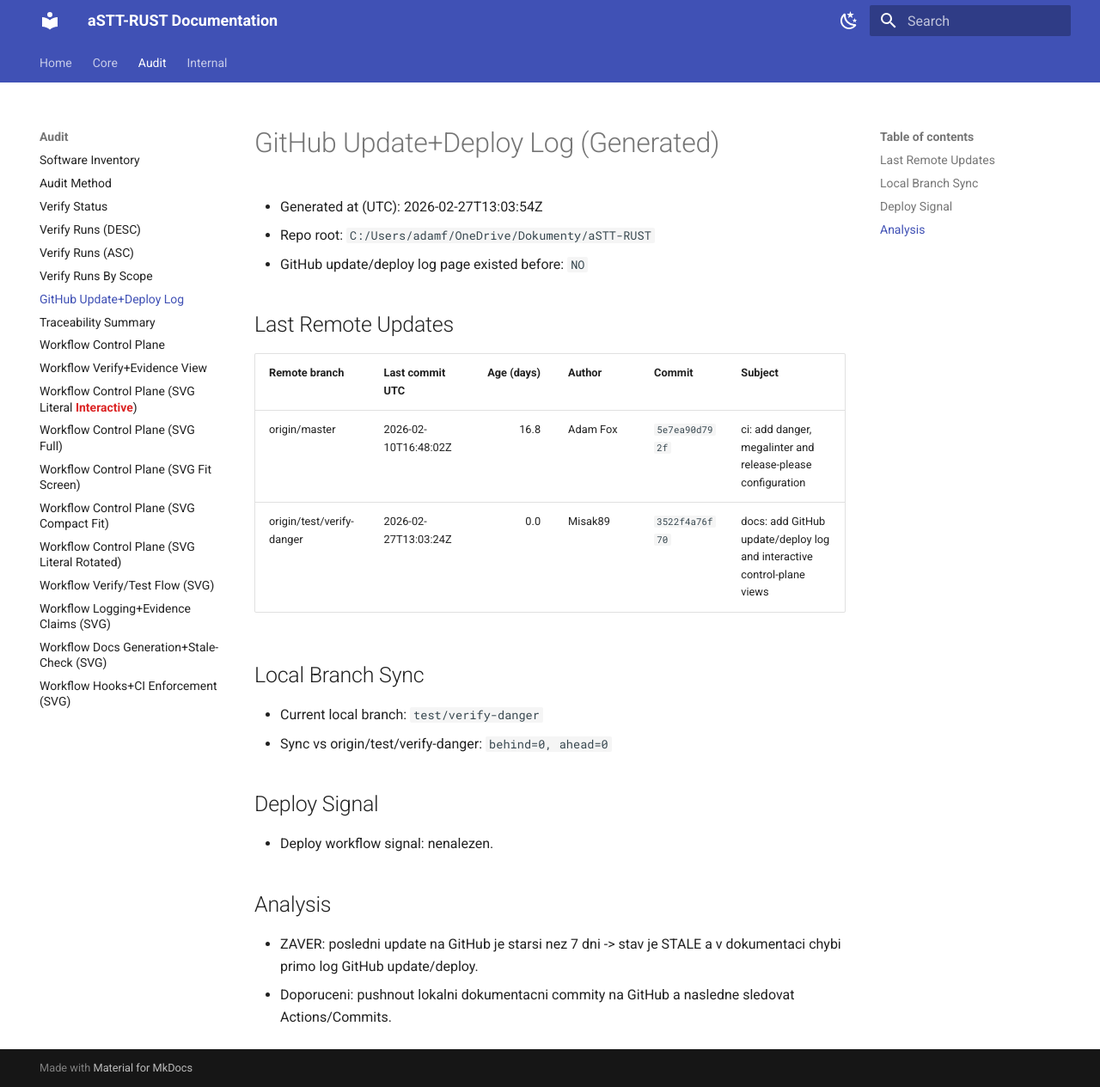
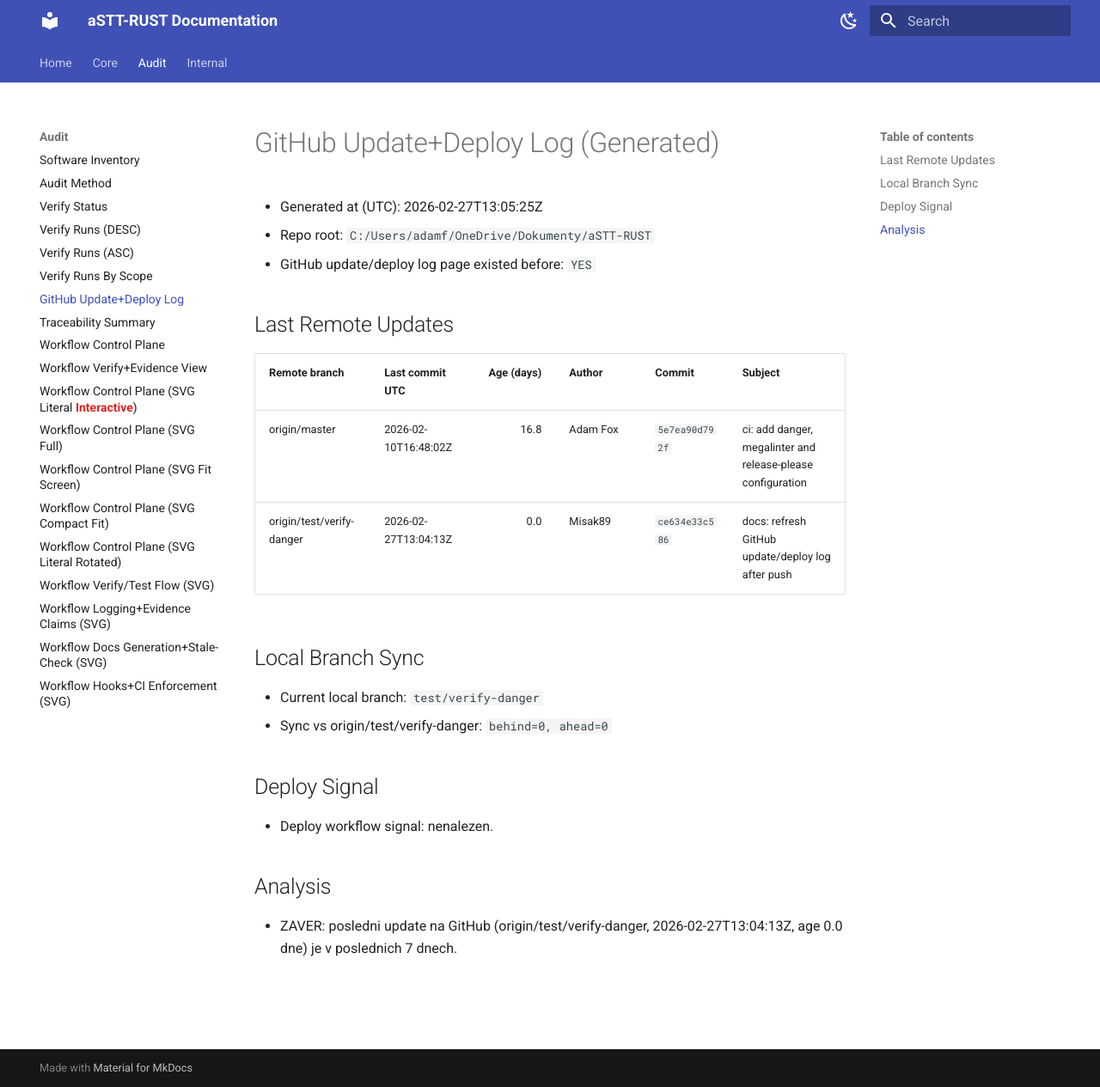
Before and after one commit to Misak89/aSTT-RUST, an MkDocs documentation site: the page built from docs/generated/control/GITHUB_UPDATE_DEPLOY_LOG.md, in a window 1280 px wide and 1265 px high. Shown: the whole window at 86% size. Built offline with MkDocs 1.6.1 and Material for MkDocs 9.7.7, drawn with Linux system fonts in a browser that asks for light colours.

Commit message:
docs: fix stale detection logic in GitHub update/deploy log

```diff
--- a/docs/generated/control/GITHUB_UPDATE_DEPLOY_LOG.md
+++ b/docs/generated/control/GITHUB_UPDATE_DEPLOY_LOG.md
@@ -1,15 +1,15 @@
 # GitHub Update+Deploy Log (Generated)
 
-- Generated at (UTC): 2026-02-27T13:03:54Z
+- Generated at (UTC): 2026-02-27T13:05:25Z
 - Repo root: `C:/Users/adamf/OneDrive/Dokumenty/aSTT-RUST`
-- GitHub update/deploy log page existed before: `NO`
+- GitHub update/deploy log page existed before: `YES`
 
 ## Last Remote Updates
 
 | Remote branch | Last commit UTC | Age (days) | Author | Commit | Subject |
 | :--- | :--- | ---: | :--- | :--- | :--- |
 | origin/master | 2026-02-10T16:48:02Z | 16.8 | Adam Fox | `5e7ea90d792f` | ci: add danger, megalinter and release-please configuration |
-| origin/test/verify-danger | 2026-02-27T13:03:24Z | 0.0 | Misak89 | `3522f4a76f70` | docs: add GitHub update/deploy log and interactive control-plane views |
+| origin/test/verify-danger | 2026-02-27T13:04:13Z | 0.0 | Misak89 | `ce634e33c586` | docs: refresh GitHub update/deploy log after push |
 
 ## Local Branch Sync
 
@@ -22,5 +22,4 @@
 
 ## Analysis
 
-- ZAVER: posledni update na GitHub je starsi nez 7 dni -> stav je STALE a v dokumentaci chybi primo log GitHub update/deploy.
-- Doporuceni: pushnout lokalni dokumentacni commity na GitHub a nasledne sledovat Actions/Commits.
+- ZAVER: posledni update na GitHub (origin/test/verify-danger, 2026-02-27T13:04:13Z, age 0.0 dne) je v poslednich 7 dnech.
```
Also changed, not shown: 1 other file.
